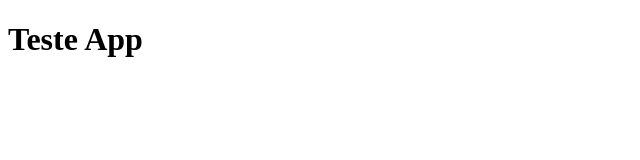
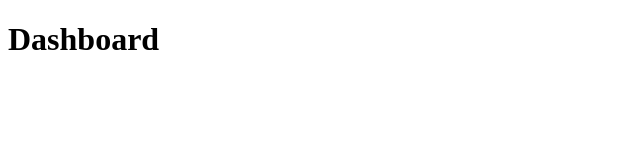
Before and after one commit to JonasCastro/github-explorer, a React (Create React App) app: page / in a window 1280 px wide. Shown: the top 160 px of the page, without its empty margins (0-640 px from the left). Built offline with nearby package versions, Linux system fonts and the light colour scheme; the HTML template or start-up script is replaced by a standard one.

Commit message:
create routes

```diff
--- a/package.json
+++ b/package.json
@@ -35,6 +35,7 @@
     ]
   },
   "devDependencies": {
+    "@types/react-router-dom": "^5.1.5",
     "@typescript-eslint/eslint-plugin": "^3.5.0",
     "@typescript-eslint/parser": "^3.5.0",
     "eslint": "6.8.0",
--- a/src/App.tsx
+++ b/src/App.tsx
@@ -1,10 +1,11 @@
 import React from 'react';
+import { BrowserRouter } from 'react-router-dom';
+import Routes from './routes';
 
-
-function App() {
-  return (
-    <h1>Teste App</h1>
-  );
-}
+const App: React.FC = () => (
+  <BrowserRouter>
+    <Routes />
+  </BrowserRouter>
+);
 
 export default App;
--- a/src/routes/index.tsx
+++ b/src/routes/index.tsx
@@ -0,0 +1,14 @@
+import React from 'react';
+import { Switch, Route } from 'react-router-dom';
+
+import Dashboard from '../pages/Dashboard';
+import Repository from '../pages/Repository';
+
+const Routes: React.FC = () => (
+  <Switch>
+    <Route path="/" exact component={Dashboard} />
+    <Route path="/repository" component={Repository} />
+  </Switch>
+);
+
+export default Routes;
```
Also changed, not shown: 1 other file (tests, documents, lock files or other folders).
